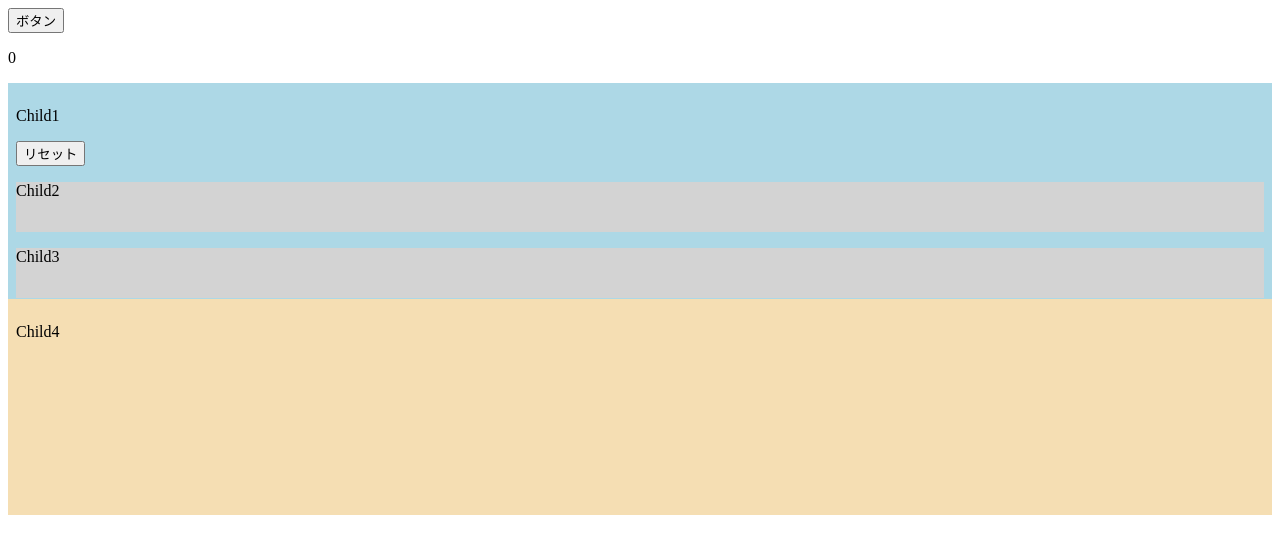
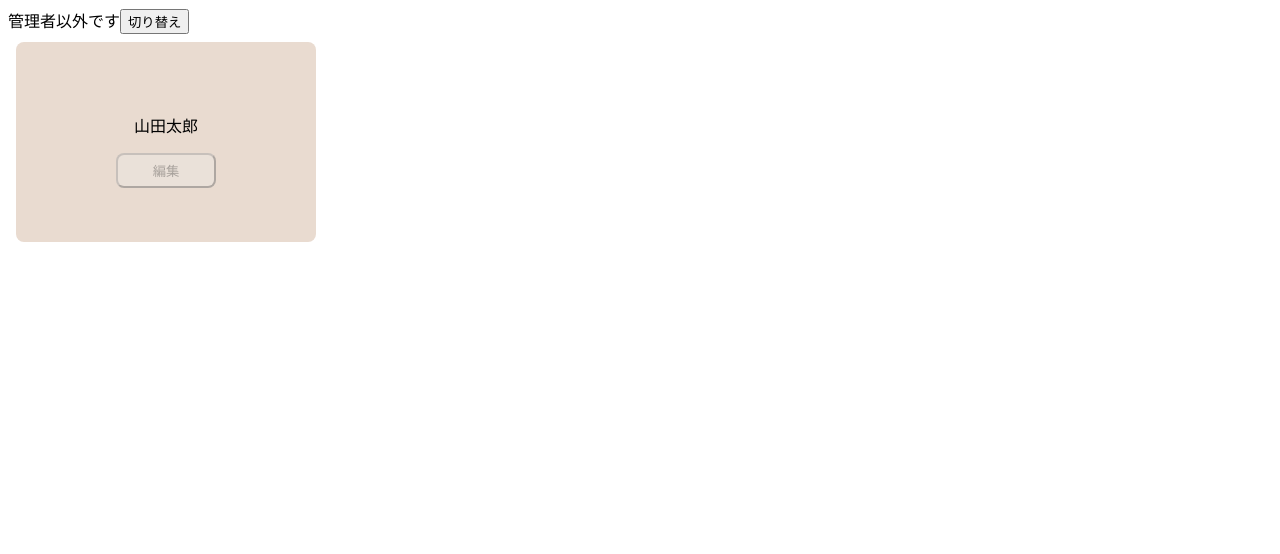
Before and after one commit to 4ge44koyama/react_first, a React (Create React App) app: page / in a window 1280 px wide. Shown: the top 554 px of the page. Built offline with nearby package versions, Linux system fonts and the light colour scheme.

Commit message:
Stateを試す

```diff
--- a/src/App.jsx
+++ b/src/App.jsx
@@ -1,27 +1,20 @@
-import { useState, memo, useCallback } from "react";
-import { Child1 } from "./components/Child1";
-import { Child4 } from "./components/Child4";
+import { useContext } from "react";
+import { AdminFlagContext } from "./components/providers/AdminFlagProvider";
+import { Card } from "./components/Card";
 
-export const App = memo(() => {
-  console.log('Appレンダリング');
+export const App = () => {
+  // 管理者フラグ
+  const { isAdmin, setIsAdmin } = useContext(AdminFlagContext);
 
-  const [num, setNum] = useState(0);
-
-  const onClickButton = () => {
-    setNum(num + 1);
-  };
-
-  const onClickReset = useCallback(() => {
-    setNum(0);
-  }, []);
+  // [切り替え]押下時
+  const onClickSwitch = () => setIsAdmin(!isAdmin);
 
   return (
-    <>
-      <button onClick={onClickButton}>ボタン</button>
-      <p>{num}</p>
-      {/* Propsとして関数を設定 */}
-      <Child1 onClickReset={onClickReset}/>
-      <Child4 />
-    </>
+    <div>
+      {/* 管理者フラグがtrueの時とそれ以外で文字を出し分け */}
+      {isAdmin ? <span>管理者です</span> : <span>管理者以外です</span>}
+      <button onClick={onClickSwitch}>切り替え</button>
+      <Card isAdmin={isAdmin} />
+    </div>
   );
-});
+};
--- /dev/null
+++ b/src/components/Card.jsx
@@ -0,0 +1,22 @@
+import { EditButton } from "./EditButton";
+
+const style = {
+  width: "300px",
+  height: "200px",
+  margin: "8px",
+  borderRadius: "8px",
+  backgroundColor: "#e9dbd0",
+  display: "flex",
+  flexDirection: "column",
+  justifyContent: "center",
+  alignItems: "center"
+};
+
+export const Card = () => {
+  return (
+    <div style={style}>
+      <p>山田太郎</p>
+      <EditButton />
+    </div>
+  );
+};
--- /dev/null
+++ b/src/components/EditButton.jsx
@@ -0,0 +1,21 @@
+// "react"からuseContextをimport
+import { useContext } from "react";
+
+// 作成したContextをimport
+import { AdminFlagContext } from "./providers/AdminFlagProvider";
+
+const style = {
+  width: "100px",
+  padding: "6px",
+  borderRadius: "8px"
+};
+
+export const EditButton = () => {
+  const { isAdmin } = useContext(AdminFlagContext);
+
+  return (
+    <button style={style} disabled={!isAdmin}>
+      編集
+    </button>
+  );
+};
--- /dev/null
+++ b/src/components/providers/AdminFlagProvider.jsx
@@ -0,0 +1,16 @@
+import { createContext, useState } from "react";
+
+export const AdminFlagContext = createContext({});
+
+export const AdminFlagProvider = props => {
+  const { children } = props;
+
+  // 管理者フラグ
+  const [isAdmin, setIsAdmin] = useState(false);
+
+  return (
+    <AdminFlagContext.Provider value={{ isAdmin, setIsAdmin }}>
+      {children}
+    </AdminFlagContext.Provider>
+  );
+};
--- a/src/index.js
+++ b/src/index.js
@@ -1,4 +1,10 @@
 import ReactDOM from 'react-dom';
 import { App } from './App';
+import { AdminFlagProvider } from './components/providers/AdminFlagProvider';
 
-ReactDOM.render(<App />, document.getElementById('root'));
+ReactDOM.render(
+  <AdminFlagProvider>
+    <App />
+  </AdminFlagProvider>,
+  document.getElementById('root')
+);
```
